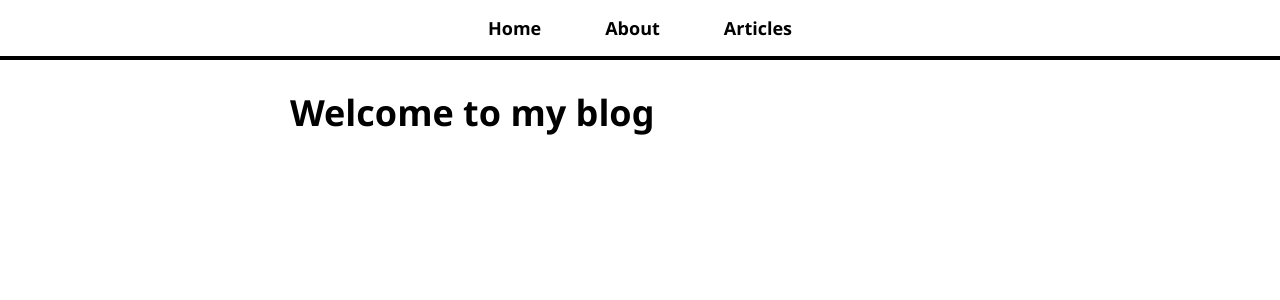
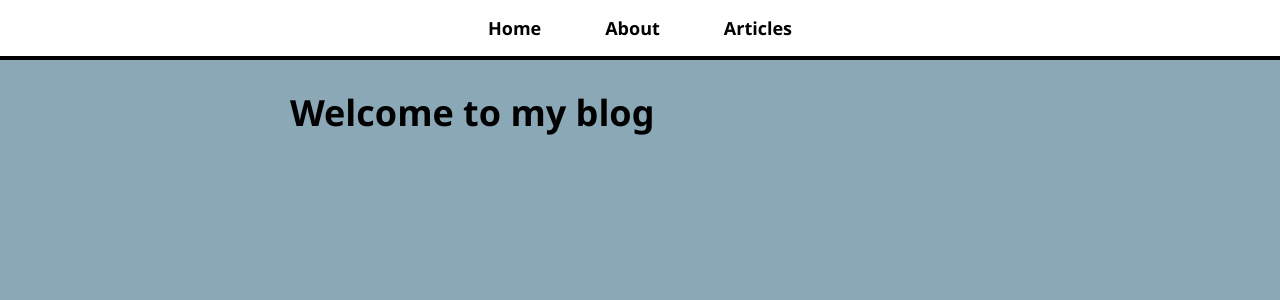
Before and after one commit to ColmanC19/pdx-food-blog-frontend, a React (Create React App) app: page / in a window 1280 px wide. Shown: the top 300 px of the page. Built offline with nearby package versions, Linux system fonts and the light colour scheme.

Commit message:
format styling

```diff
--- a/src/App.css
+++ b/src/App.css
@@ -1,6 +1,8 @@
 body {
   font-family: 'Segoe UI', Tahoma, Geneva, Verdana, sans-serif;
   font-size: 18px;
+  background-color: #8BA8B7;
+
 }
 
 button {
```
